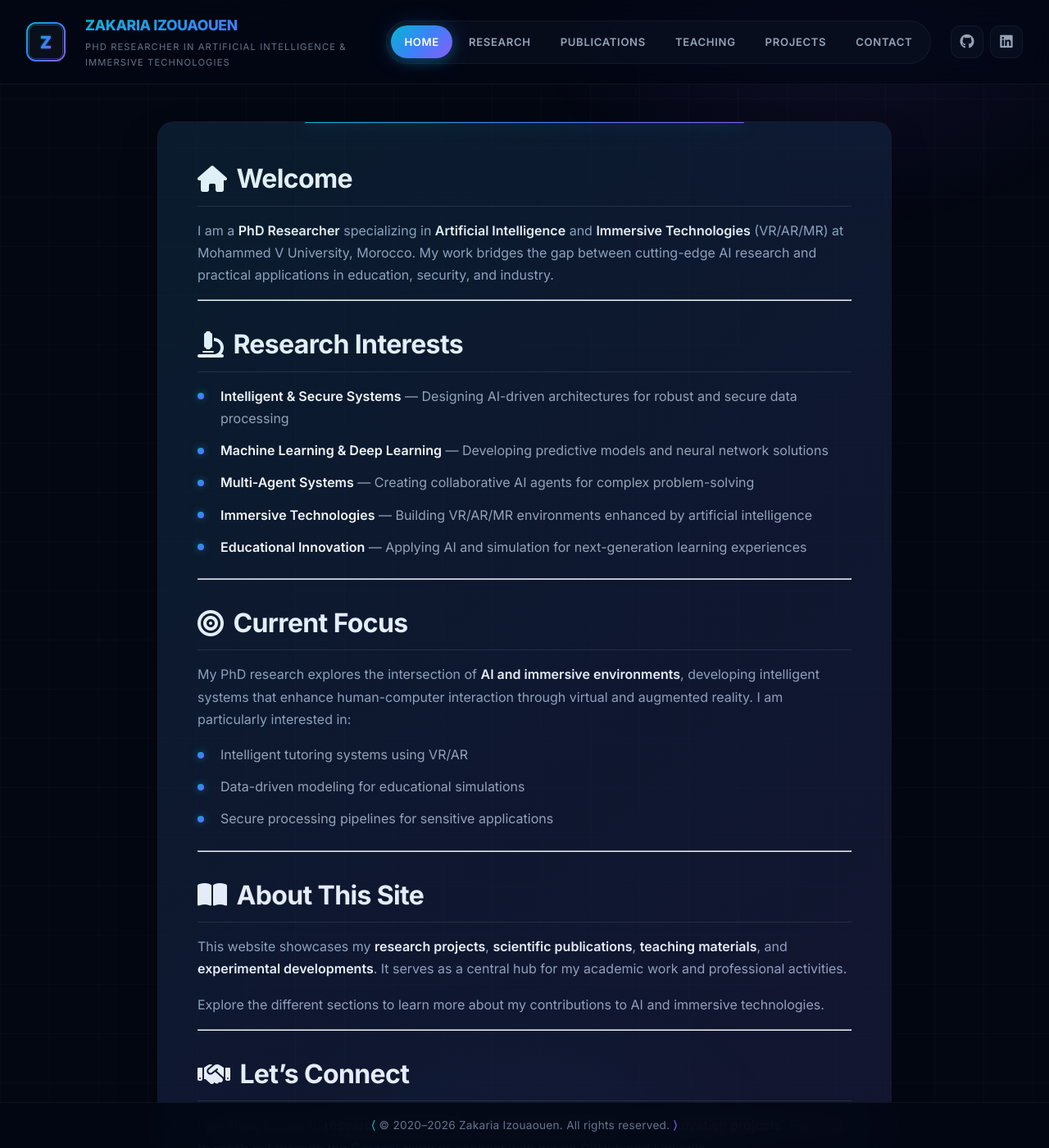
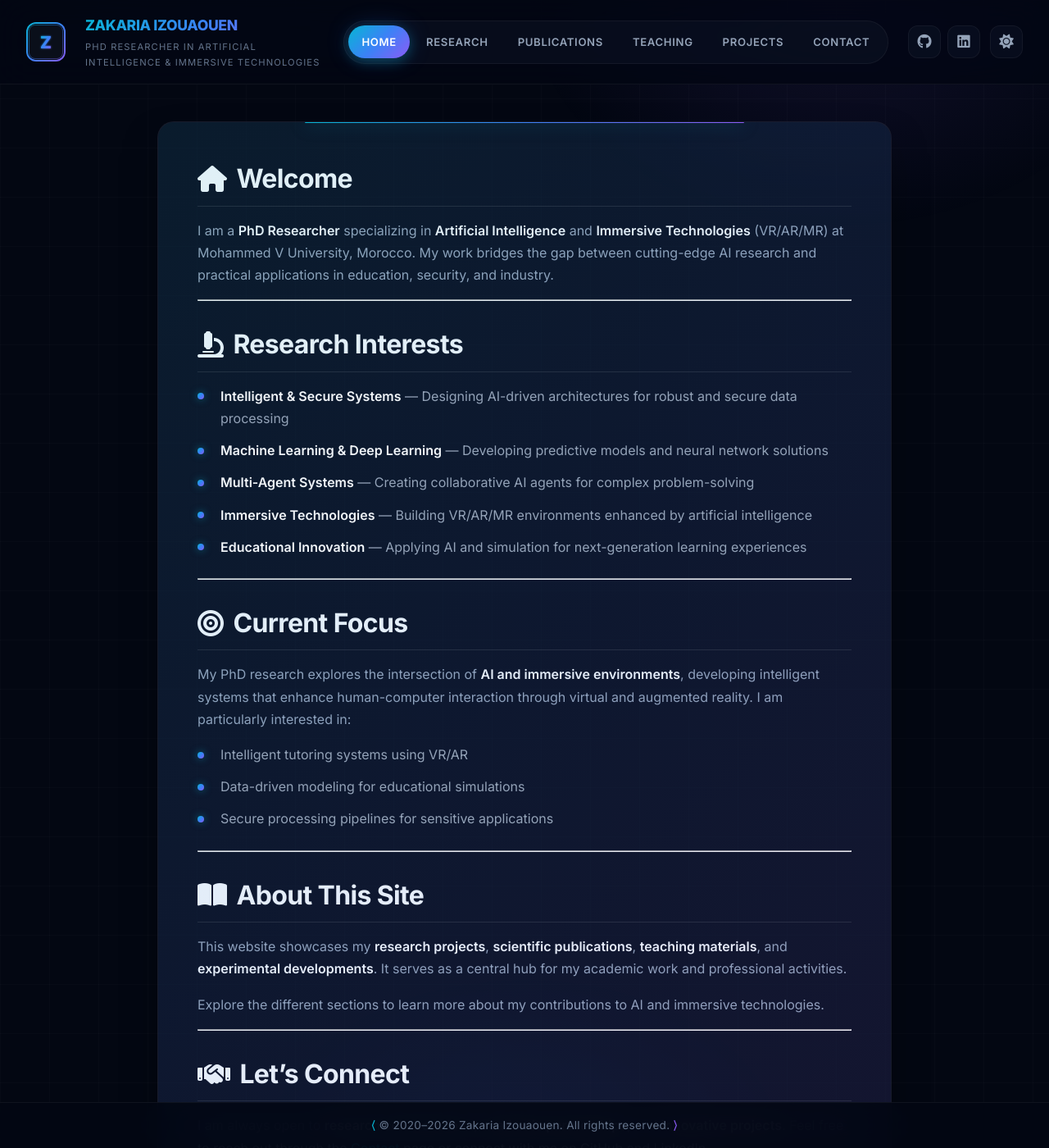
Before and after one commit to zkrzn/zkrzn.github.io, a Jekyll site: the page built from index.md, in a window 1280 px wide and 1400 px high. Shown: the whole window at 82% size. Built offline with Jekyll 4.4.1, drawn with Linux system fonts in a browser that asks for light colours.

Commit message:
Add light/dark mode toggle with Font Awesome sun/moon icon in menu
Co-authored-by: zkrzn <15352294+zkrzn@users.noreply.github.com>

```diff
--- a/_includes/masthead.html
+++ b/_includes/masthead.html
@@ -31,6 +31,10 @@
           </a>
         {% endfor %}
       </div>
+
+      <button id="theme-toggle" class="theme-toggle" aria-label="Switch to light mode" title="Switch to light mode">
+        <i class="fa-solid fa-sun" aria-hidden="true"></i>
+      </button>
     </div>
   </div>
 
--- a/_layouts/default.html
+++ b/_layouts/default.html
@@ -3,6 +3,8 @@
   <head>
     <meta charset="utf-8">
     <meta name="viewport" content="width=device-width,initial-scale=1">
+    <!-- Apply saved theme before CSS renders to prevent flash -->
+    <script>try{var t=localStorage.getItem('site-theme');if(t==='light'||t==='dark')document.documentElement.setAttribute('data-theme',t);}catch(e){}</script>
     {% seo %}
 
     <!-- Favicon -->
--- a/assets/css/custom.css
+++ b/assets/css/custom.css
@@ -3,7 +3,8 @@
    ═══════════════════════════════════════════════════════════════════════════ */
 
 /* ─── CSS Variables ─── */
-:root {
+:root,
+[data-theme="dark"] {
   --bg-primary: #030712;
   --bg-secondary: #0a0f1a;
   --bg-card: rgba(15, 23, 42, 0.6);
@@ -25,6 +26,17 @@
   --shadow-glow: 0 0 60px rgba(6, 182, 212, 0.15), 0 0 100px rgba(59, 130, 246, 0.1);
   --shadow-card: 0 25px 50px -12px rgba(0, 0, 0, 0.5);
 
+  --masthead-bg: rgba(3, 7, 18, 0.85);
+  --masthead-border: rgba(255, 255, 255, 0.05);
+  --footer-bg: rgba(3, 7, 18, 0.9);
+  --footer-border: rgba(255, 255, 255, 0.05);
+  --nav-bg: rgba(15, 23, 42, 0.4);
+  --nav-border: rgba(255, 255, 255, 0.05);
+  --nav-hover-bg: rgba(255, 255, 255, 0.05);
+  --card-border: rgba(255, 255, 255, 0.05);
+  --h2-border: rgba(255, 255, 255, 0.1);
+  --grid-line: rgba(255, 255, 255, 0.02);
+
   --radius-sm: 8px;
   --radius-md: 12px;
   --radius-lg: 20px;
@@ -33,6 +45,41 @@
   --transition-fast: 150ms cubic-bezier(0.4, 0, 0.2, 1);
   --transition-base: 250ms cubic-bezier(0.4, 0, 0.2, 1);
   --transition-slow: 400ms cubic-bezier(0.4, 0, 0.2, 1);
+}
+
+/* ─── Light Mode Variables ─── */
+[data-theme="light"] {
+  --bg-primary: #f8fafc;
+  --bg-secondary: #f1f5f9;
+  --bg-card: rgba(255, 255, 255, 0.9);
+  --bg-glass: rgba(241, 245, 249, 0.7);
+
+  --text-primary: #0f172a;
+  --text-secondary: #334155;
+  --text-muted: #64748b;
+
+  --accent-cyan: #0891b2;
+  --accent-blue: #2563eb;
+  --accent-purple: #7c3aed;
+  --accent-pink: #db2777;
+
+  --gradient-primary: linear-gradient(135deg, #0891b2 0%, #2563eb 50%, #7c3aed 100%);
+  --gradient-glow: linear-gradient(135deg, rgba(8, 145, 178, 0.1) 0%, rgba(37, 99, 235, 0.1) 50%, rgba(124, 58, 237, 0.1) 100%);
+  --gradient-border: linear-gradient(135deg, #0891b2, #2563eb, #7c3aed);
+
+  --shadow-glow: 0 0 60px rgba(8, 145, 178, 0.08), 0 0 100px rgba(37, 99, 235, 0.06);
+  --shadow-card: 0 25px 50px -12px rgba(0, 0, 0, 0.12);
+
+  --masthead-bg: rgba(248, 250, 252, 0.92);
+  --masthead-border: rgba(0, 0, 0, 0.08);
+  --footer-bg: rgba(248, 250, 252, 0.95);
+  --footer-border: rgba(0, 0, 0, 0.08);
+  --nav-bg: rgba(241, 245, 249, 0.8);
+  --nav-border: rgba(0, 0, 0, 0.06);
+  --nav-hover-bg: rgba(0, 0, 0, 0.05);
+  --card-border: rgba(0, 0, 0, 0.06);
+  --h2-border: rgba(0, 0, 0, 0.1);
+  --grid-line: rgba(0, 0, 0, 0.025);
 }
 
 /* ─── Reset & Base ─── */
@@ -57,6 +104,7 @@ body {
   min-height: 100vh;
   padding-bottom: 80px;
   overflow-x: hidden;
+  transition: background var(--transition-base), color var(--transition-base);
 }
 
 /* Animated gradient background */
@@ -70,6 +118,14 @@ body::before {
     radial-gradient(ellipse 50% 30% at 50% 100%, rgba(59, 130, 246, 0.08) 0%, transparent 50%);
   pointer-events: none;
   z-index: -1;
+  transition: opacity var(--transition-slow);
+}
+
+[data-theme="light"] body::before {
+  background:
+    radial-gradient(ellipse 80% 50% at 20% -20%, rgba(8, 145, 178, 0.07) 0%, transparent 50%),
+    radial-gradient(ellipse 60% 40% at 80% 0%, rgba(124, 58, 237, 0.05) 0%, transparent 50%),
+    radial-gradient(ellipse 50% 30% at 50% 100%, rgba(37, 99, 235, 0.04) 0%, transparent 50%);
 }
 
 /* Grid pattern overlay */
@@ -78,8 +134,8 @@ body::after {
   position: fixed;
   inset: 0;
   background-image:
-    linear-gradient(rgba(255,255,255,0.02) 1px, transparent 1px),
-    linear-gradient(90deg, rgba(255,255,255,0.02) 1px, transparent 1px);
+    linear-gradient(var(--grid-line) 1px, transparent 1px),
+    linear-gradient(90deg, var(--grid-line) 1px, transparent 1px);
   background-size: 60px 60px;
   pointer-events: none;
   z-index: -1;
@@ -142,9 +198,9 @@ strong {
   right: 0;
   z-index: 1000;
   padding: 1rem 2rem;
-  background: rgba(3, 7, 18, 0.8);
+  background: var(--masthead-bg);
   backdrop-filter: blur(20px) saturate(180%);
-  border-bottom: 1px solid rgba(255, 255, 255, 0.05);
+  border-bottom: 1px solid var(--masthead-border);
   transition: all var(--transition-base);
 }
 
@@ -213,9 +269,9 @@ strong {
   align-items: center;
   gap: 0.25rem;
   padding: 0.35rem;
-  background: var(--bg-glass);
+  background: var(--nav-bg);
   border-radius: var(--radius-full);
-  border: 1px solid rgba(255, 255, 255, 0.05);
+  border: 1px solid var(--nav-border);
 }
 
 .site-nav__item a {
@@ -234,7 +290,7 @@ strong {
 
 .site-nav__item a:hover {
   color: var(--text-primary);
-  background: rgba(255, 255, 255, 0.05);
+  background: var(--nav-hover-bg);
 }
 
 .site-nav__item--active a,
@@ -264,8 +320,8 @@ strong {
   height: 40px;
   border-radius: var(--radius-md);
   color: var(--text-secondary);
-  background: var(--bg-glass);
-  border: 1px solid rgba(255, 255, 255, 0.05);
+  background: var(--nav-bg);
+  border: 1px solid var(--nav-border);
   text-decoration: none;
   transition: all var(--transition-fast);
 }
@@ -280,6 +336,44 @@ strong {
 
 .social-link i {
   font-size: 1.1rem;
+}
+
+/* Theme Toggle Button */
+.theme-toggle {
+  display: flex;
+  align-items: center;
+  justify-content: center;
+  width: 40px;
+  height: 40px;
+  border-radius: var(--radius-md);
+  color: var(--text-secondary);
+  background: var(--nav-bg);
+  border: 1px solid var(--nav-border);
+  cursor: pointer;
+  transition: all var(--transition-fast);
+  flex-shrink: 0;
+}
+
+.theme-toggle:hover {
+  color: var(--accent-cyan);
+  background: rgba(6, 182, 212, 0.1);
+  border-color: rgba(6, 182, 212, 0.3);
+  transform: translateY(-2px);
+  box-shadow: 0 10px 30px rgba(6, 182, 212, 0.2);
+}
+
+[data-theme="light"] .theme-toggle:hover {
+  background: rgba(8, 145, 178, 0.08);
+  border-color: rgba(8, 145, 178, 0.25);
+}
+
+.theme-toggle i {
+  font-size: 1.1rem;
+  transition: transform var(--transition-base);
+}
+
+.theme-toggle:hover i {
+  transform: rotate(20deg);
 }
 
 /* ─── Main Content ─── */
@@ -298,7 +392,7 @@ strong {
 .home-intro,
 .single-article {
   background: var(--bg-card);
-  border: 1px solid rgba(255, 255, 255, 0.05);
+  border: 1px solid var(--card-border);
   border-radius: var(--radius-lg);
   padding: 3rem;
   position: relative;
@@ -344,7 +438,7 @@ h2 {
   align-items: center;
   gap: 0.75rem;
   padding-bottom: 0.75rem;
-  border-bottom: 1px solid rgba(255, 255, 255, 0.1);
+  border-bottom: 1px solid var(--h2-border);
   margin-top: 2rem;
 }
 
@@ -394,9 +488,9 @@ ul li::before {
   right: 0;
   z-index: 900;
   padding: 1rem 2rem;
-  background: rgba(3, 7, 18, 0.9);
+  background: var(--footer-bg);
   backdrop-filter: blur(20px) saturate(180%);
-  border-top: 1px solid rgba(255, 255, 255, 0.05);
+  border-top: 1px solid var(--footer-border);
 }
 
 .site-footer p {
--- a/assets/js/theme-toggle.js
+++ b/assets/js/theme-toggle.js
@@ -1,5 +1,46 @@
-(function(){
-  // Force site to dark-only theme
-  try{ document.documentElement.setAttribute('data-theme','dark'); }catch(e){}
-  try{ localStorage.setItem('site-theme','dark'); }catch(e){}
+(function () {
+  var STORAGE_KEY = 'site-theme';
+  var DEFAULT_THEME = 'dark';
+
+  function getSavedTheme() {
+    try {
+      var saved = localStorage.getItem(STORAGE_KEY);
+      if (saved === 'light' || saved === 'dark') return saved;
+    } catch (e) {}
+    return DEFAULT_THEME;
+  }
+
+  function applyTheme(theme) {
+    document.documentElement.setAttribute('data-theme', theme);
+    try { localStorage.setItem(STORAGE_KEY, theme); } catch (e) {}
+    updateIcon(theme);
+  }
+
+  function updateIcon(theme) {
+    var btn = document.getElementById('theme-toggle');
+    if (!btn) return;
+    var icon = btn.querySelector('i');
+    if (!icon) return;
+    if (theme === 'dark') {
+      icon.className = 'fa-solid fa-sun';
+      btn.setAttribute('aria-label', 'Switch to light mode');
+      btn.setAttribute('title', 'Switch to light mode');
+    } else {
+      icon.className = 'fa-solid fa-moon';
+      btn.setAttribute('aria-label', 'Switch to dark mode');
+      btn.setAttribute('title', 'Switch to dark mode');
+    }
+  }
+
+  // Wire up the toggle button once the DOM is ready
+  document.addEventListener('DOMContentLoaded', function () {
+    updateIcon(document.documentElement.getAttribute('data-theme') || DEFAULT_THEME);
+    var btn = document.getElementById('theme-toggle');
+    if (btn) {
+      btn.addEventListener('click', function () {
+        var current = document.documentElement.getAttribute('data-theme') || DEFAULT_THEME;
+        applyTheme(current === 'dark' ? 'light' : 'dark');
+      });
+    }
+  });
 })();
```
